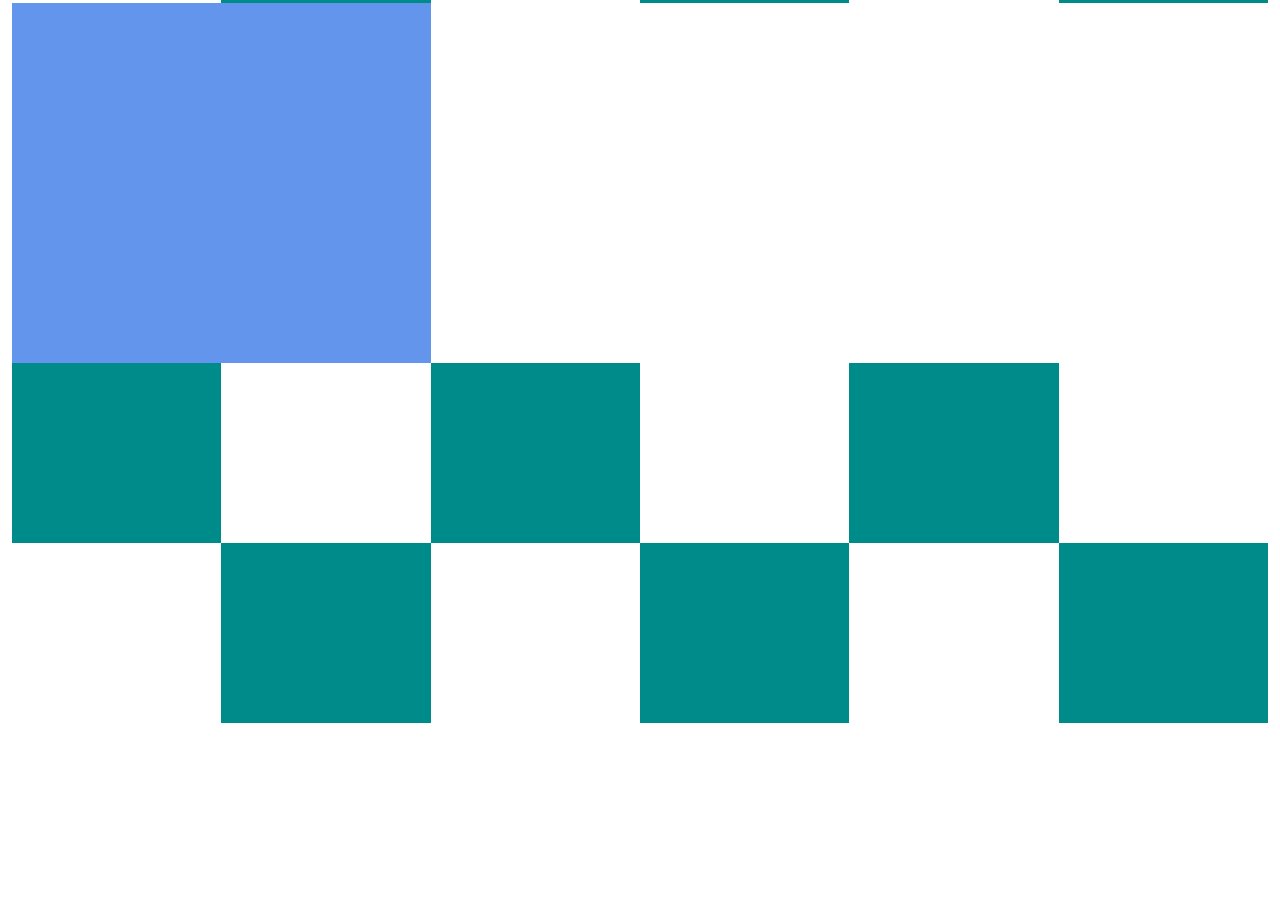
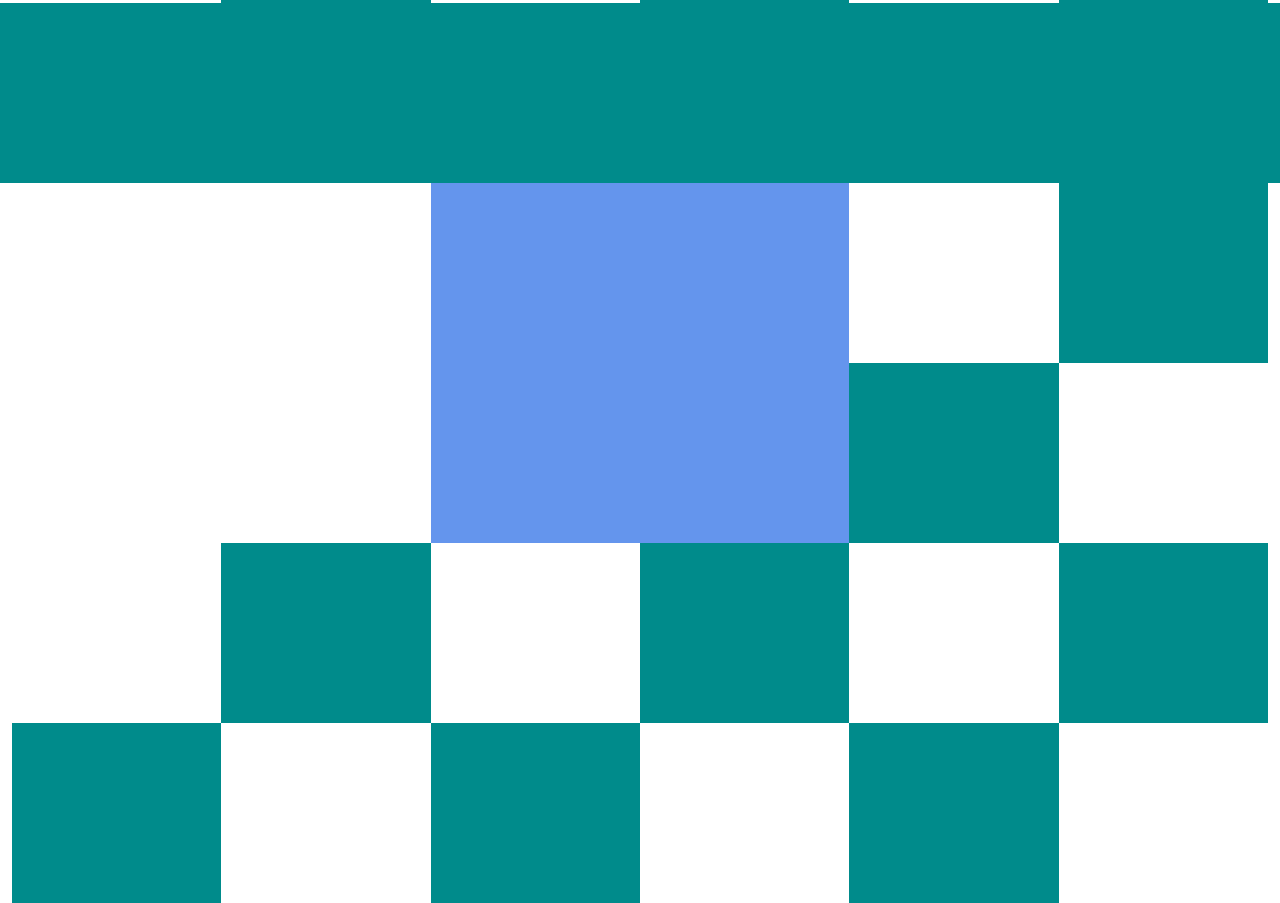
Before and after one commit to guru0026/portfolio-w23, a plain HTML site: page index.html in a window 1280 px wide. Shown: the part 763-1666 px from the top of the page. Before the commit the page ends 1486 px from the top, so only its background shows below. Drawn offline with nearby package versions, Linux system fonts and the light colour scheme.

Commit message:
adds second checkered grid

```diff
--- a/index.html
+++ b/index.html
@@ -25,67 +25,110 @@
         <div class="container-fluid">
             <div class="row g-0">
                 <div class="col-lg-4 col-sm-8 col-12">
-                    <div class="prime"></div>
+                    <div class="prime cluster"></div>
+                </div>
+
+                <div class="col-lg-4 offset-lg-0 col-sm-8 offset-sm-4 col-12">
+                    <div class="row g-0">
+                        <div class="col-6">
+                            <div class="tile"></div>
+                        </div>
+                        <div class="col-6 offset-6">
+                            <div class="tile"></div>
                         </div>
                     </div>
                 </div>
+                <div class="w-100"></div>
 
-        <div class="container-fluid">
+                <div class="col-lg-4 offset-lg-0 col-sm-8 offset-sm-4 col-12">
                     <div class="row g-0">
-                <div class="col-lg-2 col-sm-4 col-6">
+                        <div class="col-6">
                             <div class="tile"></div>
                         </div>
-                <div class="col-lg-2 offset-lg-2 col-sm-4 offset-sm-4 col-6 offset-6">
-                    <div class="tile"></div>
-                </div>
-                <div class="col-lg-2 offset-lg-2 col-sm-4 offset-sm-4 col-6">
-                    <div class="tile"></div>
-                </div>
-                <div class="w-100"></div>
-                <div class="col-lg-2 offset-lg-2 col-sm-4 offset-sm-0 col-6 offset-6">
-                    <div class="tile"></div>
-                </div>
-                <div class="col-lg-2 offset-lg-2 col-sm-4 offset-sm-4 col-6">
-                    <div class="tile"></div>
-                </div>
-                <div class="col-lg-2 offset-lg-2 col-sm-4 offset-sm-4 col-6 offset-6">
+                        <div class="col-6 offset-6">
                             <div class="tile"></div>
                         </div>
                     </div>
                 </div>
 
-        <div class="container-fluid">
+                <div class="col-lg-4 offset-lg-0 col-sm-8 offset-sm-4 col-12">
                     <div class="row g-0">
-                <div class="col-lg-4 col-sm-8 col-12">
-                    <div class="prime"></div>
-                </div>
-            </div>
-        </div>
-
-        <div class="container-fluid">
-            <div class="row g-0">
-                <div class="col-lg-2 col-sm-4 col-6">
+                        <div class="col-6">
                             <div class="tile"></div>
                         </div>
-                <div class="col-lg-2 offset-lg-2 col-sm-4 offset-sm-4 col-6 offset-6">
-                    <div class="tile"></div>
-                </div>
-                <div class="col-lg-2 offset-lg-2 col-sm-4 offset-sm-4 col-6">
-                    <div class="tile"></div>
-                </div>
-                <div class="w-100"></div>
-                <div class="col-lg-2 offset-lg-2 col-sm-4 offset-sm-0 col-6 offset-6">
-                    <div class="tile"></div>
-                </div>
-                <div class="col-lg-2 offset-lg-2 col-sm-4 offset-sm-4 col-6">
-                    <div class="tile"></div>
-                </div>
-                <div class="col-lg-2 offset-lg-2 col-sm-4 offset-sm-4 col-6 offset-6">
+                        <div class="col-6 offset-6">
                             <div class="tile"></div>
                         </div>
                     </div>
                 </div>
 
+                <div class="col-lg-4 offset-lg-0 col-sm-8 offset-sm-4 col-12">
+                    <div class="row g-0">
+                        <div class="col-6">
+                            <div class="tile"></div>
+                        </div>
+                        <div class="col-6 offset-6">
+                            <div class="tile"></div>
+                        </div>
+                    </div>
+                </div>
+            </div>
+        </div>
+
+        <div class="tile"></div>
+
+        <div class="container-fluid">
+            <div class="row g-0">
+                <div class="col-lg-4 offset-lg-4 col-sm-8 offset-sm-4 col-12">
+                    <div class="prime cluster"></div>
+                </div>
+
+                <div class="col-lg-4 offset-lg-0 col-sm-8 col-12">
+                    <div class="row g-0">
+                        <div class="col-6 offset-6">
+                            <div class="tile"></div>
+                        </div>
+                        <div class="col-6">
+                            <div class="tile"></div>
+                        </div>
+                    </div>
+                </div>
+                <div class="w-100"></div>
+
+                <div class="col-lg-4 offset-lg-0 col-sm-8 col-12">
+                    <div class="row g-0">
+                        <div class="col-6 offset-6">
+                            <div class="tile"></div>
+                        </div>
+                        <div class="col-6">
+                            <div class="tile"></div>
+                        </div>
+                    </div>
+                </div>
+
+                <div class="col-lg-4 offset-lg-0 col-sm-8 col-12">
+                    <div class="row g-0">
+                        <div class="col-6 offset-6">
+                            <div class="tile"></div>
+                        </div>
+                        <div class="col-6">
+                            <div class="tile"></div>
+                        </div>
+                    </div>
+                </div>
+
+                <div class="col-lg-4 offset-lg-0 col-sm-8 col-12">
+                    <div class="row g-0">
+                        <div class="col-6 offset-6">
+                            <div class="tile"></div>
+                        </div>
+                        <div class="col-6">
+                            <div class="tile"></div>
+                        </div>
+                    </div>
+                </div>
+            </div>
+        </div>
 
     </main>
 
```
Lines whose indentation alone changed are shown as unchanged.
